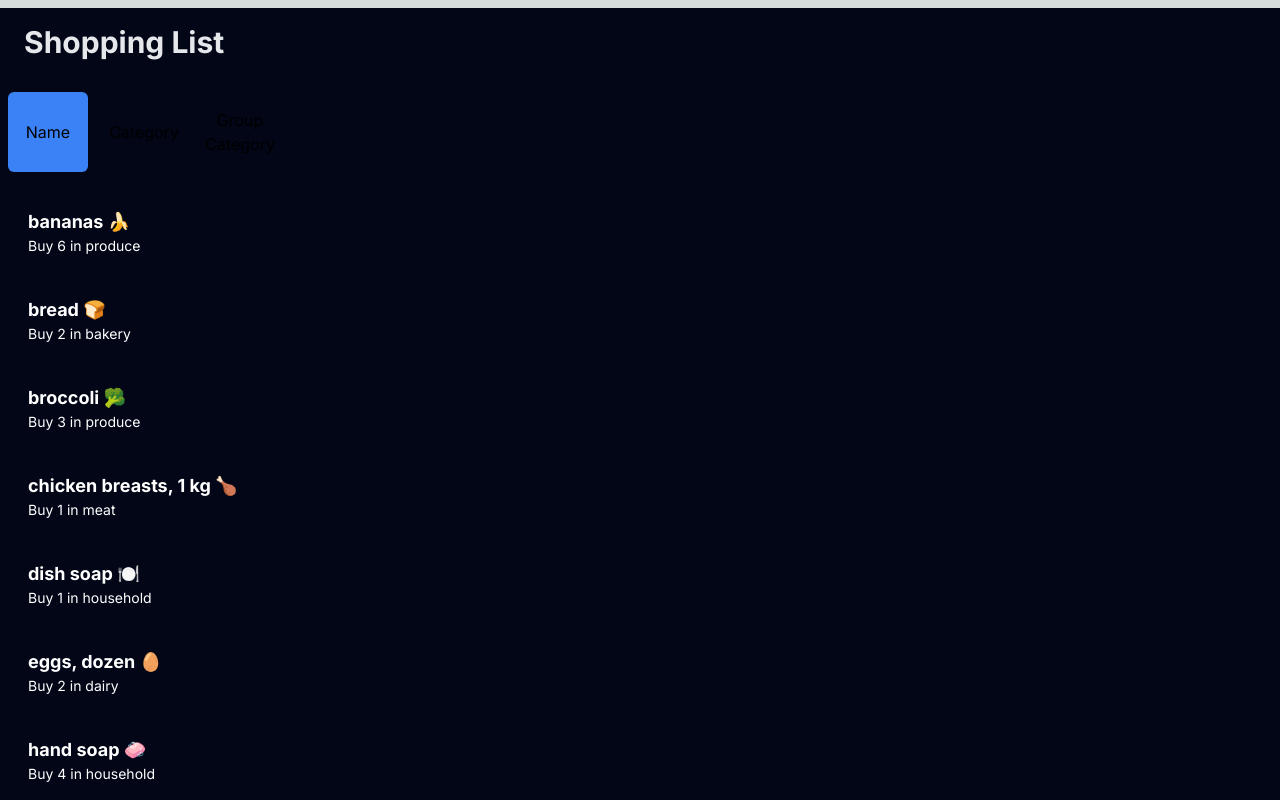
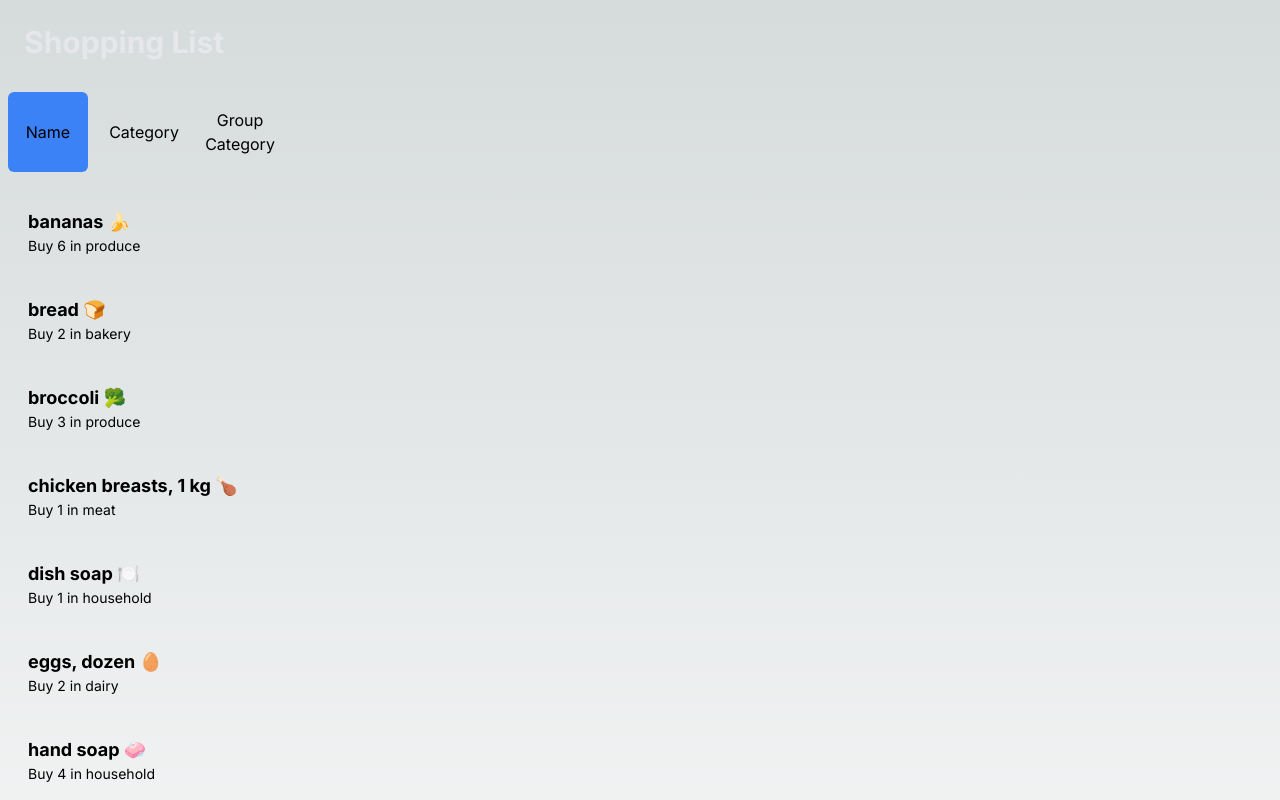
Before and after one commit to Gurleen537/cprg306-assignments, a Next.js app: page /week-5 in a window 1280 px wide. Shown: the top 800 px of the page. Built offline with nearby package versions, Linux system fonts and the light colour scheme.

Commit message:
Update page.js

```diff
--- a/app/week-5/page.js
+++ b/app/week-5/page.js
@@ -1,7 +1,7 @@
 import ItemList from "./item-list";
 export default function Page() {
   return (
-    <main className="bg-slate-950 text-white">
+    <main>
       <h1 className="text-3xl m-2 font-bold text-gray-200 p-4">Shopping List</h1>
       <ItemList />
     </main>
```
